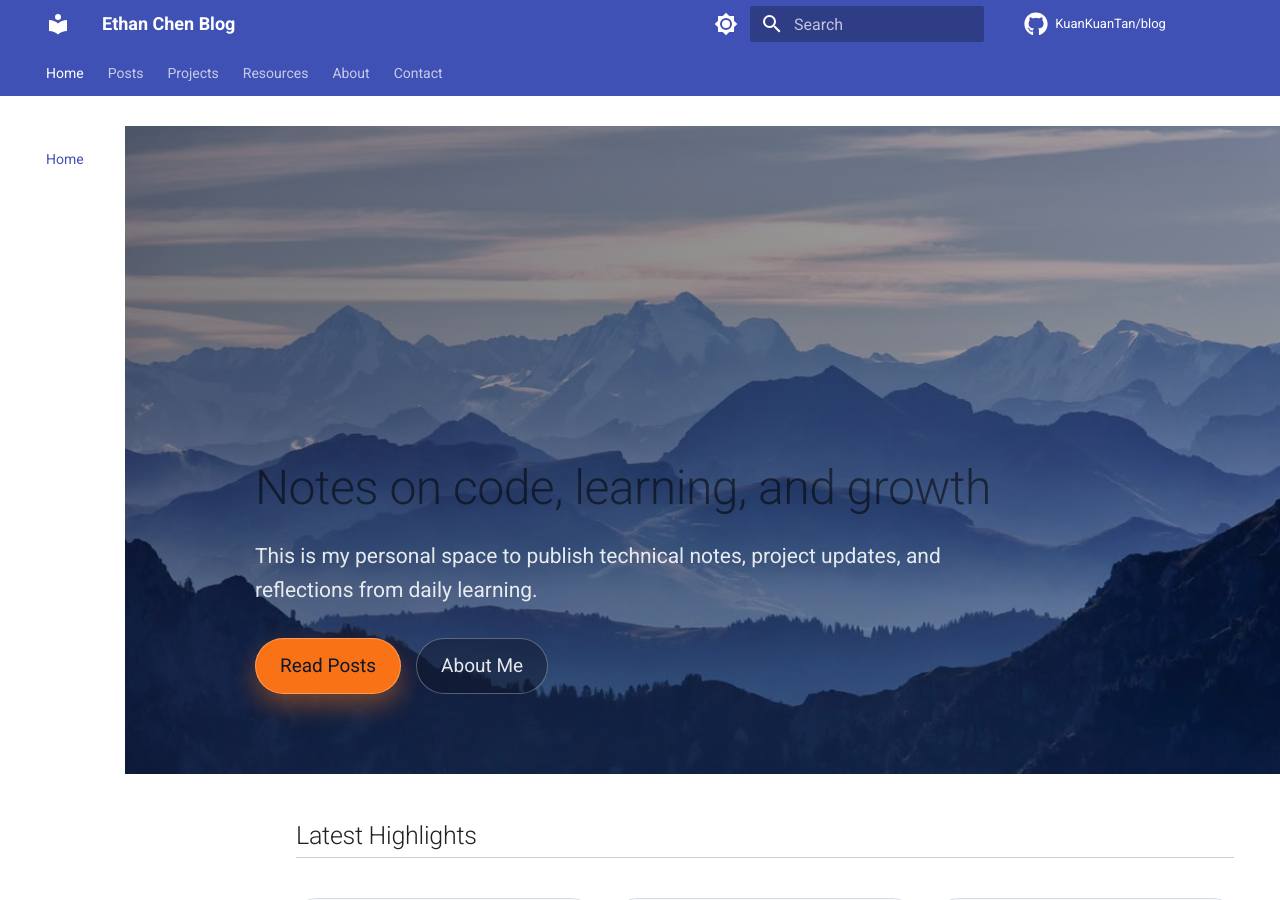
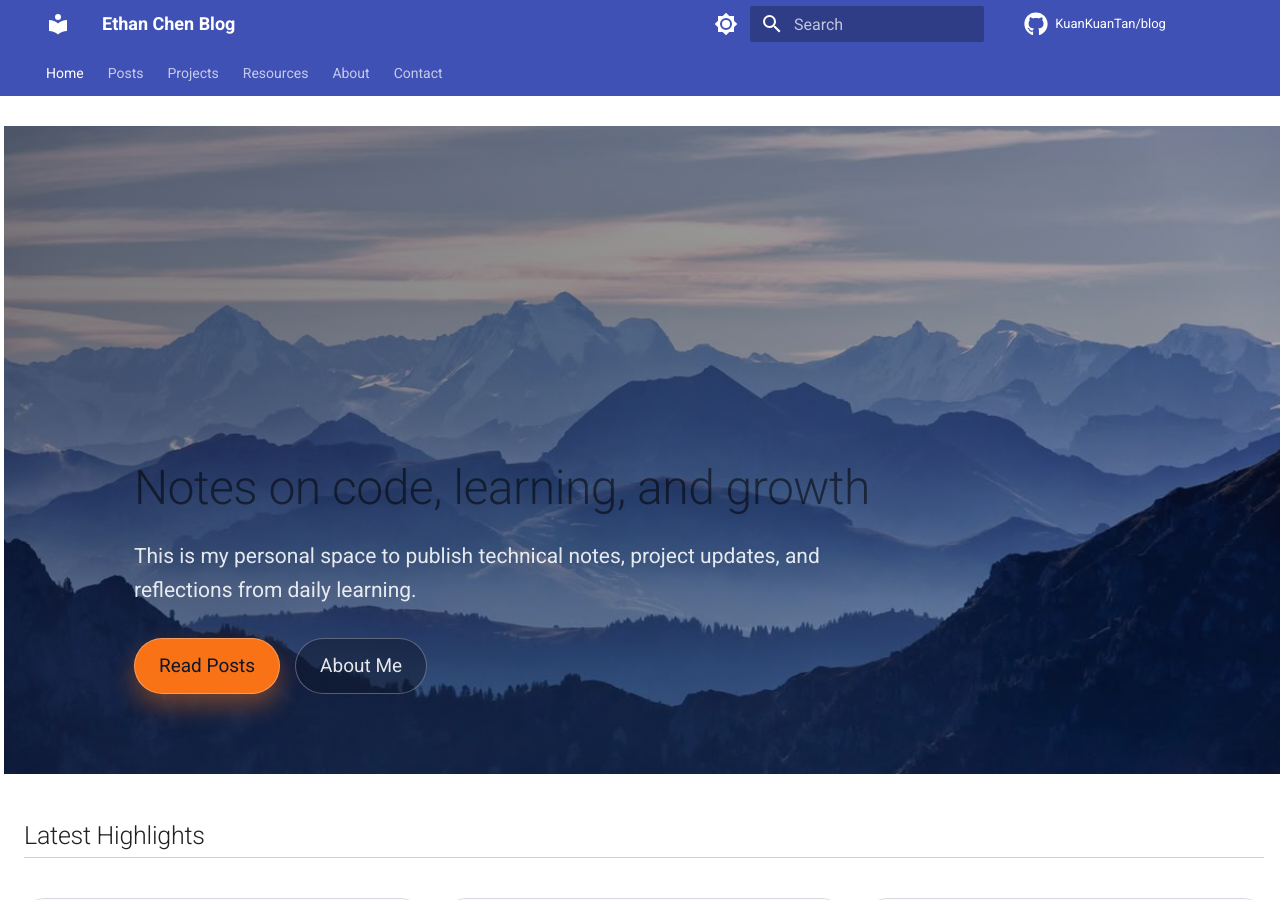
Before and after one commit to KuanKuanTan/blog, an MkDocs documentation site: the page built from docs/index.md, in a window 1280 px wide and 900 px high. Built offline with MkDocs 1.6.1 and Material for MkDocs 9.7.7, drawn with Linux system fonts in a browser that asks for light colours; comment, search, counter and statistics services are not loaded.

Commit message:
Force full-bleed homepage hero by removing sidebar constraints

```diff
--- a/docs/assets/css/custom.css
+++ b/docs/assets/css/custom.css
@@ -37,6 +37,20 @@
   display: flex;
   align-items: flex-end;
   background-position: center center;
+}
+
+/* Home page full-bleed layout: remove sidebar/grid constraints only when hero-full exists */
+.md-main__inner:has(.hero-full) {
+  display: block;
+  max-width: none;
+}
+
+.md-main__inner:has(.hero-full) .md-sidebar--primary {
+  display: none;
+}
+
+.md-main__inner:has(.hero-full) .md-content {
+  margin-left: 0;
 }
 
 .hero-inner {
```
